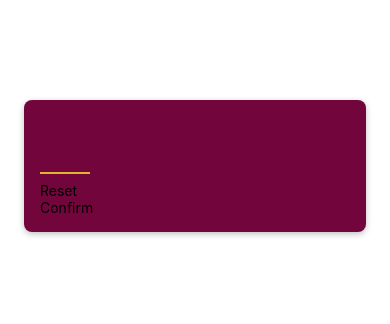
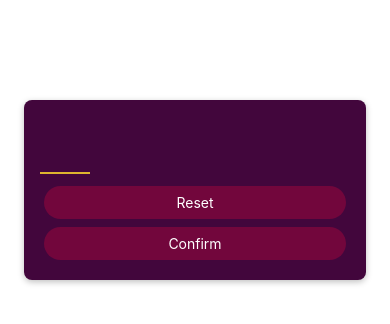
Before and after one commit to amitkr7/NumberGuessingGame, a React Native app: screen / in a window 390 px wide. Shown: the top 324 px of the page. Built offline with nearby package versions, Linux system fonts and the light colour scheme.

Commit message:
Styling custom Button

```diff
--- a/components/PrimaryButton.js
+++ b/components/PrimaryButton.js
@@ -1,12 +1,42 @@
 import React from 'react';
-import { View, Text } from 'react-native';
+import { View, Text, Pressable, StyleSheet } from 'react-native';
 
 const PrimaryButton = ({ children }) => {
   return (
-    <View>
-      <Text>{children}</Text>
+    <View style={styles.buttonOuterContainer}>
+      <Pressable
+        style={({ pressed }) =>
+          pressed
+            ? [styles.buttonInnerContainer, styles.pressed]
+            : styles.buttonInnerContainer
+        }
+        onPress={() => console.log('Pressed')}
+        android_ripple={{ color: '#640233' }}>
+        <Text style={styles.buttonText}>{children}</Text>
+      </Pressable>
     </View>
   );
 };
 
 export default PrimaryButton;
+
+const styles = StyleSheet.create({
+  buttonOuterContainer: {
+    borderRadius: 28,
+    margin: 4,
+    overflow: 'hidden',
+  },
+  buttonInnerContainer: {
+    backgroundColor: '#72063c',
+    paddingVertical: 8,
+    paddingHorizontal: 16,
+    elevation: 2,
+  },
+  buttonText: {
+    color: '#ffffff',
+    textAlign: 'center',
+  },
+  pressed: {
+    opacity: 0.75,
+  },
+});
--- a/screens/StartGameScreen.js
+++ b/screens/StartGameScreen.js
@@ -5,7 +5,13 @@
 const StartGameScreen = () => {
   return (
     <View style={styles.inputContainer}>
-      <TextInput style={styles.numberInput} maxLength={2} />
+      <TextInput
+        style={styles.numberInput}
+        maxLength={2}
+        keyboardType='number-pad'
+        autoCapitalize='none'
+        autoCorrect={false}
+      />
       <PrimaryButton>Reset</PrimaryButton>
       <PrimaryButton>Confirm</PrimaryButton>
     </View>
@@ -19,7 +25,7 @@
     marginTop: 100,
     marginHorizontal: 24,
     padding: 16,
-    backgroundColor: '#72063c',
+    backgroundColor: '#42063c',
     borderRadius: 8,
     elevation: 4,
     shadowColor: '#000000',
```
